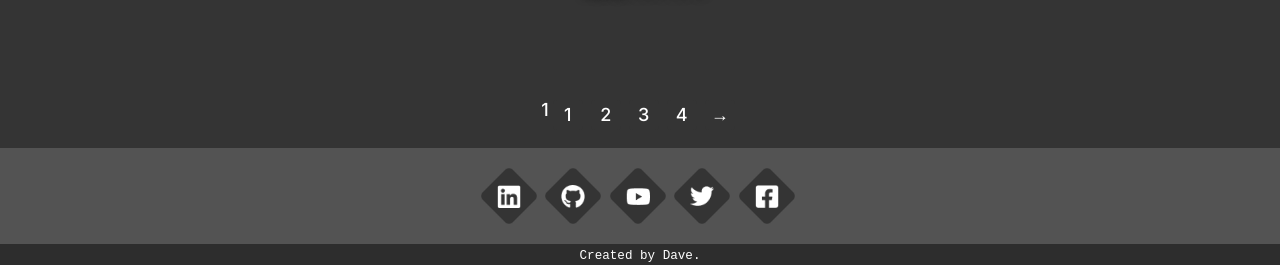
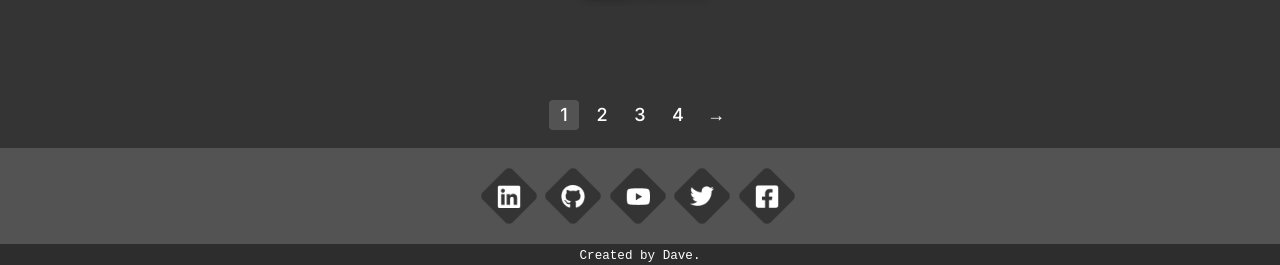
Before and after one commit to Dawid93/SampleJekyllTheme, a Jekyll site: the page built from index.html, in a window 1280 px wide and 900 px high, scrolled down 1644 px. Shown: the part 632-897 px from the top of the window. Built offline with Jekyll 4.4.1, drawn with Linux system fonts in a browser that asks for light colours; the list of posts is cut into pages by our own code.

Commit message:
Add selected active page in paginator

```diff
--- a/_includes/pagination.html
+++ b/_includes/pagination.html
@@ -11,8 +11,8 @@
 
         {% for page in (1..paginator.total_pages) %}
             {% if page == paginator.page %}
-            {{ page paginator.page }}
                 {% include pagination_icon.html
+                    active=true
                     btnContent = page %}
             {% elsif page == 1 %}
                 {% include pagination_icon.html
--- a/_includes/pagination_icon.html
+++ b/_includes/pagination_icon.html
@@ -1,4 +1,10 @@
-<a class="pagination__button pagination__button--link" href={{ include.pageUrl }}>
+{% if include.active == true %}
+    {% assign active = "pagination__button--active" %}
+{% else %}
+    {% assign active = "" %}
+{% endif %}
+
+<a class="pagination__button pagination__button--link {{ active }}" href={{ include.pageUrl }}>
     <div>
         {{ include.btnContent }}
     </div>
```
